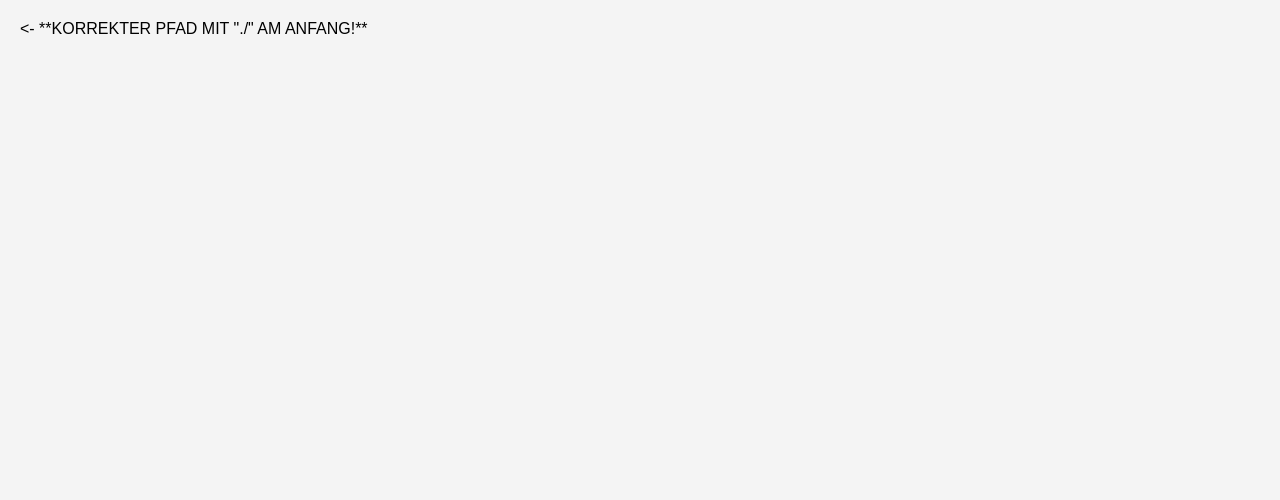
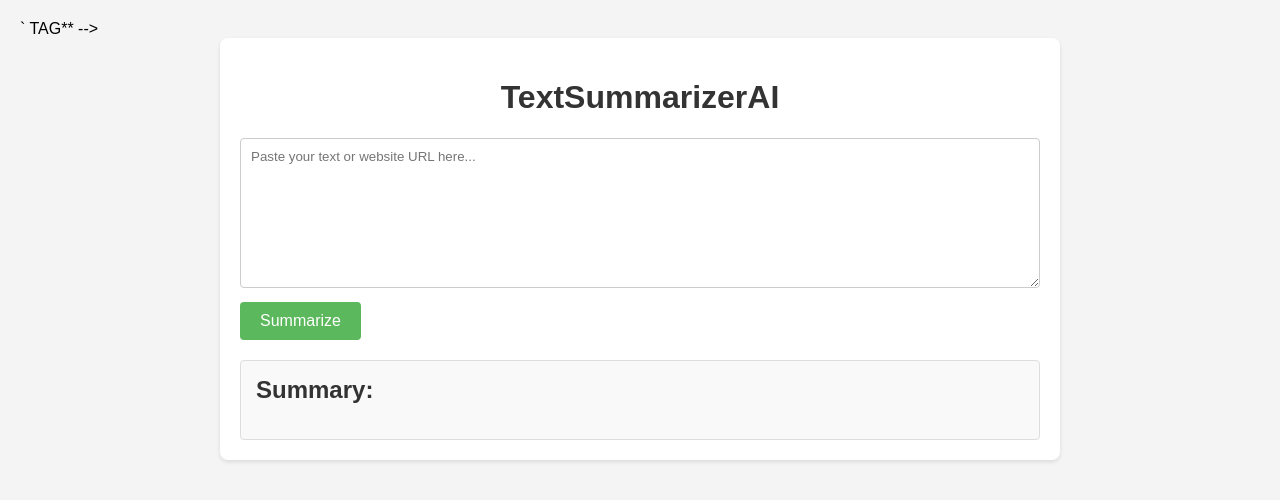
Before and after one commit to Wolverinecryptowolfs/TextSummarizerAI, a plain HTML site: page public/index.html in a window 1280 px wide. Drawn offline with Linux system fonts and the light colour scheme.

Commit message:
Update index.html

```diff
--- a/public/index.html
+++ b/public/index.html
@@ -1,7 +1,22 @@
+<!DOCTYPE html>
+<html lang="en">
 <head>
     <meta charset="UTF-8">
     <meta name="viewport" content="width=device-width, initial-scale=1.0">
     <title>TextSummarizerAI - Instant Content Summarizer | Free Online AI Text Summary Tool</title>
-    <meta name="description" content="TextSummarizerAI: Free online AI-powered tool to summarize text and website articles instantly. Get concise summaries of long texts and save time. Super simple & effective!">
-    <link rel="stylesheet" href="./style.css">  <- **KORREKTER PFAD MIT "./" AM ANFANG!**
+<meta name="description" content="TextSummarizerAI: Free online AI-powered tool to summarize text and website articles instantly. Get concise summaries of long texts and save time. Super simple & effective!"> <!- **OPTIMIERTER `<meta description>` TAG** -->
+    <link rel="stylesheet" href="style.css">
 </head>
+<body>
+    <div class="container">
+        <h1>TextSummarizerAI</h1>
+        <textarea id="textInput" placeholder="Paste your text or website URL here..."></textarea>
+        <button id="summarizeButton">Summarize</button>
+        <div id="summaryOutput">
+            <h2>Summary:</h2>
+            <!-- Zusammenfassungs-Absatz wird hier per JavaScript eingefügt -->
+        </div>
+    </div>
+    <script src="script.js"></script>
+</body>
+</html>
```
